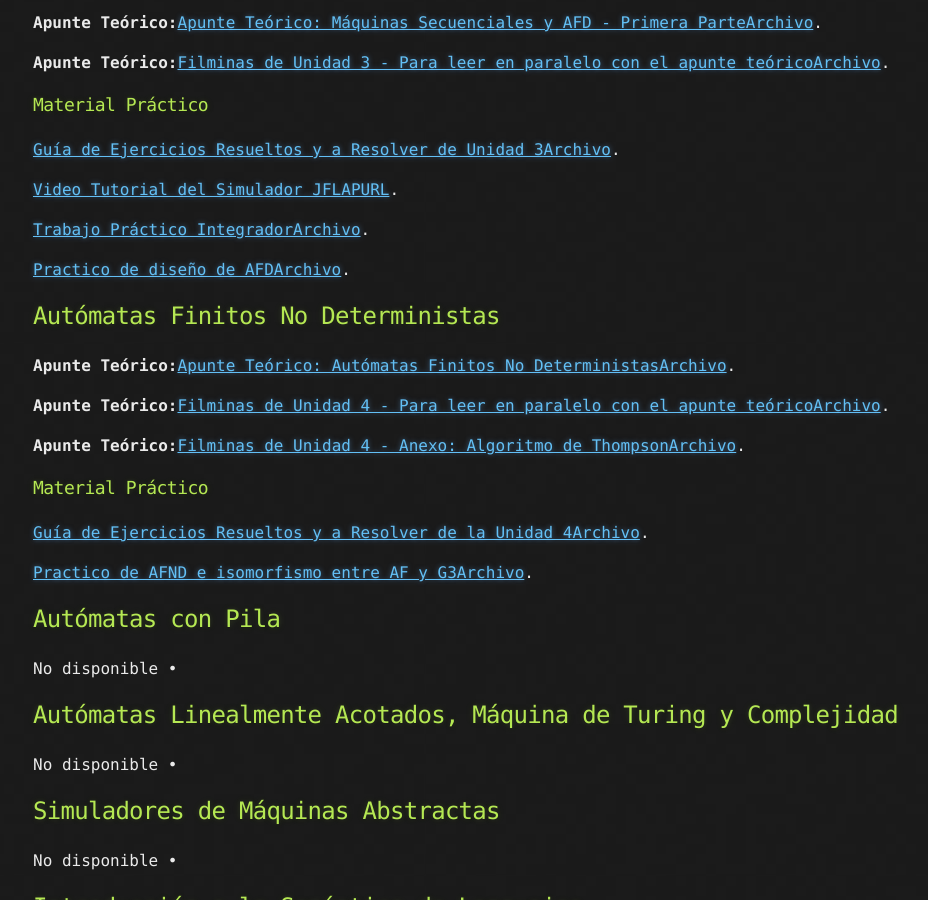
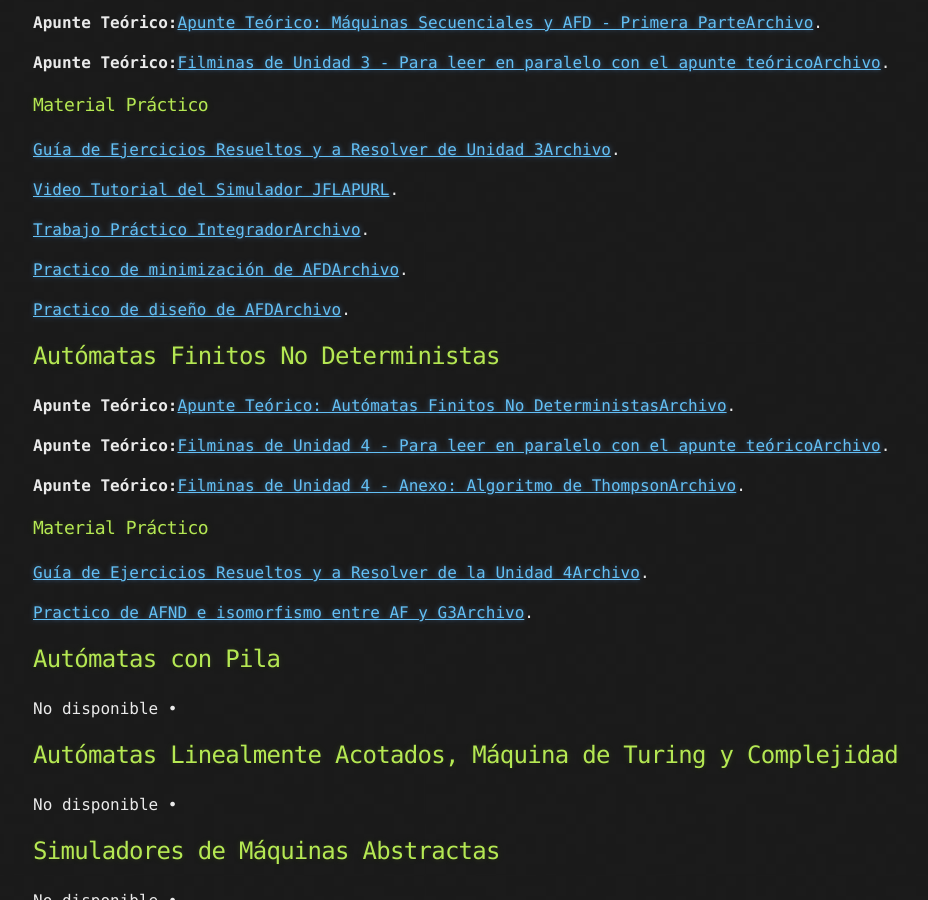
Before and after one commit to Ismael0351/utnfrcssl, a Jekyll site: the page built from index.md, in a window 1280 px wide and 900 px high, scrolled down 1785 px. Shown: the whole window, without its empty margins (107-1035 px from the left). Built offline with Jekyll 4.4.1, drawn with Linux system fonts in a browser that asks for light colours; our own code applies the rules of GitHub Pages for plain Markdown files.

Commit message:
Update index.md

```diff
--- a/index.md
+++ b/index.md
@@ -73,7 +73,9 @@ Introducción a la Lingüística Matemática: símbolos, alfabetos, palabras y l
 
 <a href="https://drive.google.com/file/d/1-a0yV4ZrH2zRO7HKpxZDpsKBsZnITJV3/view?usp=sharing" target="_blank">Trabajo Práctico IntegradorArchivo</a>.
 
-<a href="https://drive.google.com/file/d/1c0-Oa8rglEYnC5Pm_1AkXXoPaIehnyZJ/view?usp=sharing" target="_blank">Practico de diseño de AFDArchivo</a>.
+<a href="https://drive.google.com/file/d/1-a0yV4ZrH2zRO7HKpxZDpsKBsZnITJV3/view?usp=sharing" target="_blank">Practico de minimización de AFDArchivo</a>.
+
+<a href="https://drive.google.com/file/d/1XplDix0JvIbJbX-mbPO1qN3CgdbwPb32/view?usp=sharing" target="_blank">Practico de diseño de AFDArchivo</a>.
 
 
 ## Autómatas Finitos No Deterministas
```
